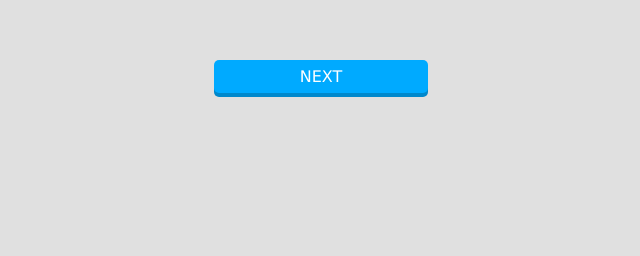
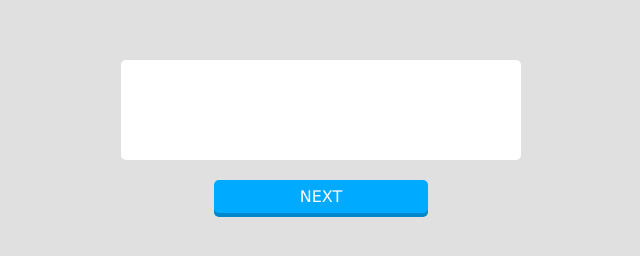
Before and after one commit to mozukraken/flash_cards, a plain HTML site: page index.html in a window 1280 px wide. Shown: the whole page, without its empty margins (319-959 px from the left). Drawn offline with Linux system fonts and the light colour scheme.

Commit message:
style追加

```diff
--- a/css/style.css
+++ b/css/style.css
@@ -5,7 +5,6 @@ body {
   font-family: Verdana, sans-serif;
   color: #fff;
 }
-
 #btn {
   width: 200px;
   margin: 0 auto;
@@ -15,16 +14,33 @@ body {
   box-shadow: 0 4px 0 #0088cc;
   cursor: pointer;
 }
-
 #btn:hover {
-  opacity: .8;
+  opacity: 0.8;
 }
-
 #card {
   margin: 60px auto 20px;
   width: 400px;
-  heigth: 100px;
+  height: 100px;
   cursor: pointer;
   font-size: 38px;
   line-height: 100px;
+  perspective: 100px;
+  transform-style: preserve-3d;
+  transition: transform .8s;
 }
+#card-front, #card-back {
+  display: block;
+  width: 100%;
+  height: 100%;
+  border-radius: 5px;
+  position: absolute;
+  backface-visibility: hidden;
+}
+#card-front {
+  background: #fff;
+  color: #333;
+}
+#card-back {
+  background: #00aaff;
+  transform: rotateY(180deg);
+}
--- a/index.html
+++ b/index.html
@@ -7,6 +7,8 @@
 </head>
 <body>
   <div id="card">
+    <div id="card-front"></div>
+    <div id="card-back"></div>
   </div>
   <div id="btn">NEXT</div>
 </body>
```
